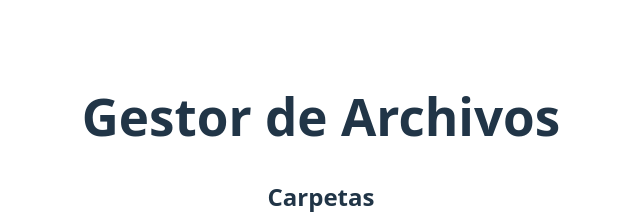
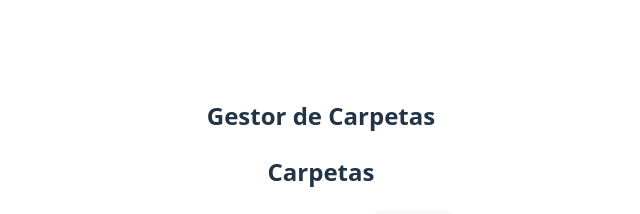
Before and after one commit to matiasrivas94/file-manager-api, a Vue app in the folder file-storage-frontend/: page / in a window 1280 px wide. Shown: the top 214 px of the page, without its empty margins (319-959 px from the left). Built offline with nearby package versions, Linux system fonts and the light colour scheme; no server answers.

Commit message:
Ruta y servicio folder id, mas edicion del titulo

```diff
--- a/file-storage-frontend/src/App.vue
+++ b/file-storage-frontend/src/App.vue
@@ -1,9 +1,6 @@
 <template>
-  <!-- <main class="min-h-screen bg-gray-100 p-6">
-    <FolderManager />
-  </main> -->
   <div class="p-4">
-    <h1 class="text-2xl font-bold mb-4">Gestor de Archivos</h1>
+    <h2 class="text-xl font-bold mb-4">Gestor de Carpetas</h2>
     <FolderManager />
     <hr class="my-6" />
     <FileManager />
--- a/file-storage-frontend/src/services/folderService.js
+++ b/file-storage-frontend/src/services/folderService.js
@@ -12,5 +12,8 @@ export default {
   },
   remove(id) {
     return api.delete(`/folders/${id}`);
+  },
+  getInfo(id) {
+    return api.get(`/folders/${id}/info`);
   }
 };
```
Also changed, not shown: 1 other file (tests, documents, lock files or other folders).
